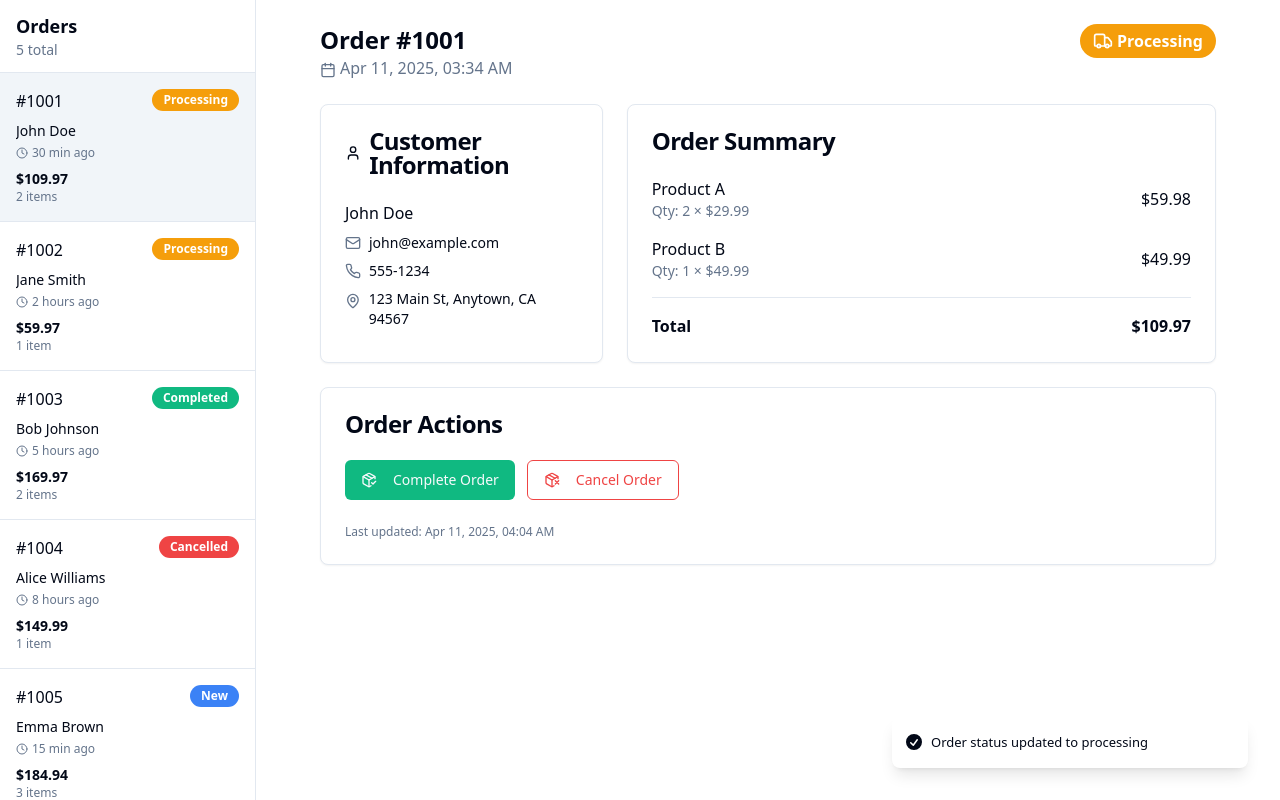
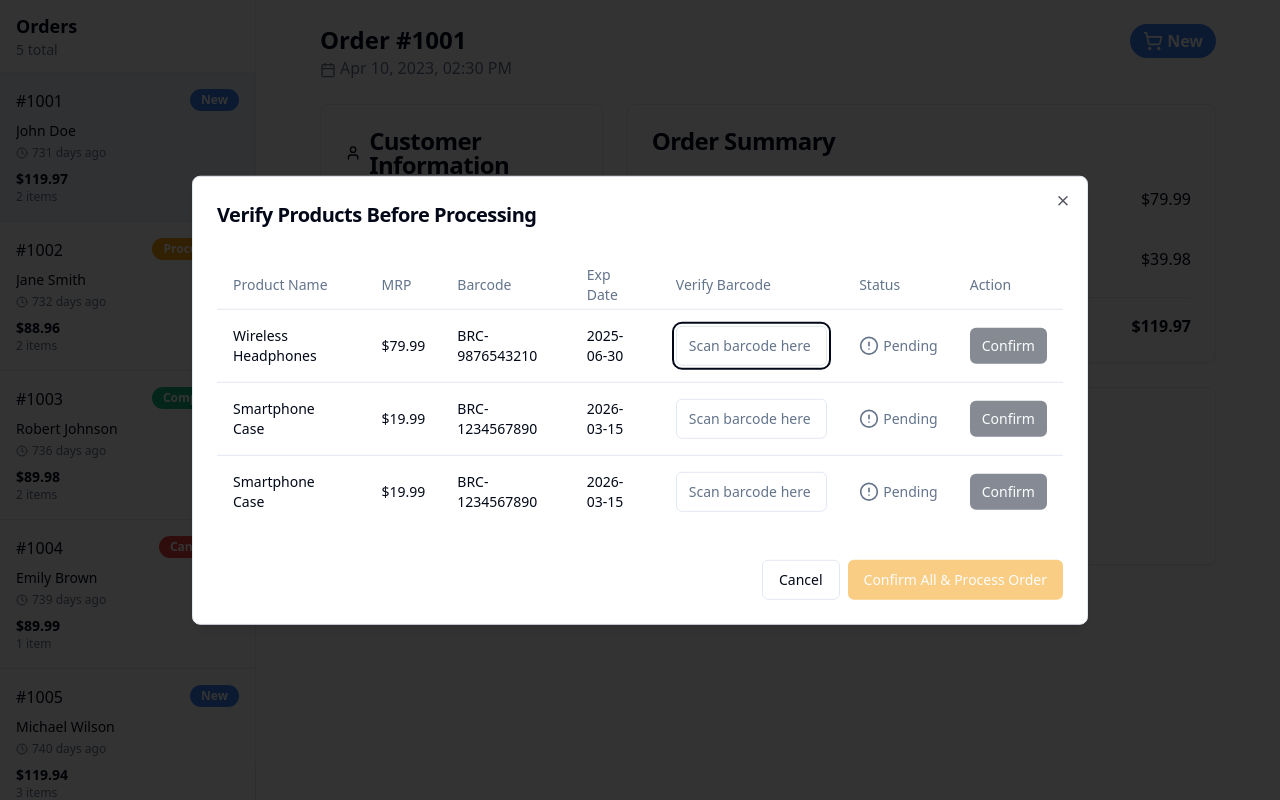
Before and after one commit to aswiiin95/order-vista-react, a React (Vite) app: page / in a window 1280 px wide. Both pictures are taken after a click on the button "Process Order". Built offline with nearby package versions, Linux system fonts and the light colour scheme.

Commit message:
feat: Add product verification dialog
Adds a dialog to verify product barcodes before processing an order, including fields for product details, barcode scanning, and validation. Also implements a "Confirm Order" button that is only enabled after all barcodes are verified.

```diff
--- a/src/components/OrderDetail.tsx
+++ b/src/components/OrderDetail.tsx
@@ -19,6 +19,7 @@ import {
   RefreshCw
 } from 'lucide-react';
 import { cn } from '@/lib/utils';
+import ProductVerificationDialog from './ProductVerificationDialog';
 
 type OrderDetailProps = {
   order: Order | null;
@@ -32,6 +33,7 @@ const OrderDetail: React.FC<OrderDetailProps> = ({
   onOrderUpdated
 }) => {
   const [updatingStatus, setUpdatingStatus] = React.useState<boolean>(false);
+  const [isVerificationDialogOpen, setIsVerificationDialogOpen] = React.useState<boolean>(false);
 
   const handleStatusUpdate = async (newStatus: OrderStatus) => {
     if (!order) return;
@@ -51,6 +53,19 @@ const OrderDetail: React.FC<OrderDetailProps> = ({
     } finally {
       setUpdatingStatus(false);
     }
+  };
+
+  const handleOpenVerificationDialog = () => {
+    setIsVerificationDialogOpen(true);
+  };
+
+  const handleCloseVerificationDialog = () => {
+    setIsVerificationDialogOpen(false);
+  };
+
+  const handleConfirmProcessing = async () => {
+    await handleStatusUpdate('processing');
+    setIsVerificationDialogOpen(false);
   };
 
   const formatDate = (dateString: string) => {
@@ -185,7 +200,7 @@ const OrderDetail: React.FC<OrderDetailProps> = ({
               {order.status === 'new' && (
                 <Button
                   variant="default"
-                  onClick={() => handleStatusUpdate('processing')}
+                  onClick={handleOpenVerificationDialog}
                   disabled={updatingStatus}
                   className="bg-order-processing hover:bg-amber-600"
                 >
@@ -236,6 +251,16 @@ const OrderDetail: React.FC<OrderDetailProps> = ({
           </CardFooter>
         </Card>
       </div>
+
+      {/* Product Verification Dialog */}
+      {order && (
+        <ProductVerificationDialog
+          isOpen={isVerificationDialogOpen}
+          onClose={handleCloseVerificationDialog}
+          onConfirm={handleConfirmProcessing}
+          items={order.items}
+        />
+      )}
     </div>
   );
 };
--- /dev/null
+++ b/src/components/ProductVerificationDialog.tsx
@@ -0,0 +1,211 @@
+
+import React, { useState, useEffect } from 'react';
+import {
+  Dialog,
+  DialogContent,
+  DialogHeader,
+  DialogTitle,
+  DialogFooter
+} from '@/components/ui/dialog';
+import { Button } from '@/components/ui/button';
+import { Input } from '@/components/ui/input';
+import { Table, TableBody, TableCell, TableHead, TableHeader, TableRow } from '@/components/ui/table';
+import { CheckCircle2, XCircle, RefreshCw, AlertCircle } from 'lucide-react';
+import { OrderItem } from '@/services/orderService';
+
+interface ProductVerificationDialogProps {
+  isOpen: boolean;
+  onClose: () => void;
+  onConfirm: () => void;
+  items: OrderItem[];
+}
+
+const ProductVerificationDialog: React.FC<ProductVerificationDialogProps> = ({
+  isOpen,
+  onClose,
+  onConfirm,
+  items
+}) => {
+  // State to track verification status for each item
+  const [verificationStatus, setVerificationStatus] = useState<Record<string, {
+    verified: boolean;
+    verifying: boolean;
+    scannedBarcode: string;
+    error: boolean;
+  }>>({});
+
+  // Initialize verification status for all items
+  useEffect(() => {
+    const initialStatus: Record<string, {
+      verified: boolean;
+      verifying: boolean;
+      scannedBarcode: string;
+      error: boolean;
+    }> = {};
+
+    items.forEach(item => {
+      initialStatus[item.id] = {
+        verified: false,
+        verifying: false,
+        scannedBarcode: '',
+        error: false
+      };
+    });
+
+    setVerificationStatus(initialStatus);
+  }, [items]);
+
+  // Check if all items are verified
+  const allItemsVerified = Object.values(verificationStatus).every(status => status.verified);
+
+  // Handle barcode input change
+  const handleBarcodeInput = (itemId: string, value: string) => {
+    setVerificationStatus(prev => ({
+      ...prev,
+      [itemId]: {
+        ...prev[itemId],
+        scannedBarcode: value,
+        error: false
+      }
+    }));
+  };
+
+  // Handle verify button click
+  const handleVerify = (item: OrderItem) => {
+    setVerificationStatus(prev => ({
+      ...prev,
+      [item.id]: {
+        ...prev[item.id],
+        verifying: true
+      }
+    }));
+
+    // Simulate verification process (in a real app, this might be an API call)
+    setTimeout(() => {
+      const isMatch = verificationStatus[item.id].scannedBarcode === item.barcode;
+
+      setVerificationStatus(prev => ({
+        ...prev,
+        [item.id]: {
+          ...prev[item.id],
+          verified: isMatch,
+          verifying: false,
+          error: !isMatch
+        }
+      }));
+    }, 500);
+  };
+
+  // Format date as YYYY-MM-DD
+  const formatDate = (dateString: string) => {
+    const date = new Date(dateString);
+    return date.toISOString().split('T')[0];
+  };
+
+  return (
+    <Dialog open={isOpen} onOpenChange={(open) => !open && onClose()}>
+      <DialogContent className="max-w-4xl max-h-[90vh] overflow-y-auto">
+        <DialogHeader>
+          <DialogTitle className="text-xl">Verify Products Before Processing</DialogTitle>
+        </DialogHeader>
+
+        <div className="py-4">
+          <Table>
+            <TableHeader>
+              <TableRow>
+                <TableHead>Product Name</TableHead>
+                <TableHead>MRP</TableHead>
+                <TableHead>Barcode</TableHead>
+                <TableHead>Exp Date</TableHead>
+                <TableHead>Verify Barcode</TableHead>
+                <TableHead>Status</TableHead>
+                <TableHead>Action</TableHead>
+              </TableRow>
+            </TableHeader>
+            <TableBody>
+              {items.map((item) => {
+                // Generate multiple rows based on quantity
+                const rows = [];
+                for (let i = 0; i < item.quantity; i++) {
+                  const itemKey = `${item.id}-${i}`;
+                  const status = verificationStatus[item.id] || {
+                    verified: false,
+                    verifying: false,
+                    scannedBarcode: '',
+                    error: false
+                  };
+
+                  rows.push(
+                    <TableRow key={itemKey}>
+                      <TableCell>{item.name}</TableCell>
+                      <TableCell>${item.price.toFixed(2)}</TableCell>
+                      <TableCell>{item.barcode || 'BC-' + item.id}</TableCell>
+                      <TableCell>{item.expDate ? formatDate(item.expDate) : '2024-12-31'}</TableCell>
+                      <TableCell>
+                        <Input
+                          placeholder="Scan barcode here"
+                          value={status.scannedBarcode}
+                          onChange={(e) => handleBarcodeInput(item.id, e.target.value)}
+                          className={status.error ? "border-red-500" : ""}
+                          disabled={status.verified}
+                        />
+                      </TableCell>
+                      <TableCell>
+                        {status.verified ? (
+                          <span className="flex items-center text-green-600">
+                            <CheckCircle2 className="h-5 w-5 mr-1" />
+                            Verified
+                          </span>
+                        ) : status.error ? (
+                          <span className="flex items-center text-red-600">
+                            <XCircle className="h-5 w-5 mr-1" />
+                            Invalid
+                          </span>
+                        ) : status.verifying ? (
+                          <span className="flex items-center text-amber-600">
+                            <RefreshCw className="h-5 w-5 mr-1 animate-spin" />
+                            Verifying
+                          </span>
+                        ) : (
+                          <span className="flex items-center text-muted-foreground">
+                            <AlertCircle className="h-5 w-5 mr-1" />
+                            Pending
+                          </span>
+                        )}
+                      </TableCell>
+                      <TableCell>
+                        <Button
+                          size="sm"
+                          onClick={() => handleVerify(item)}
+                          disabled={status.verified || !status.scannedBarcode || status.verifying}
+                        >
+                          Confirm
+                        </Button>
+                      </TableCell>
+                    </TableRow>
+                  );
+                }
+                return rows;
+              })}
+            </TableBody>
+          </Table>
+        </div>
+
+        <DialogFooter>
+          <Button variant="outline" onClick={onClose}>
+            Cancel
+          </Button>
+          <Button
+            onClick={onConfirm}
+            disabled={!allItemsVerified}
+            className="bg-order-processing hover:bg-amber-600"
+          >
+            Confirm All & Process Order
+          </Button>
+        </DialogFooter>
+      </DialogContent>
+    </Dialog>
+  );
+};
+
+export default ProductVerificationDialog;
--- a/src/services/orderService.ts
+++ b/src/services/orderService.ts
@@ -1,21 +1,24 @@
-
 export type OrderStatus = 'new' | 'processing' | 'completed' | 'cancelled';
 
 export interface OrderItem {
   id: string;
   name: string;
+  price: number;
   quantity: number;
-  price: number;
+  barcode?: string;
+  expDate?: string;
+}
+
+export interface Customer {
+  name: string;
+  email: string;
+  phone: string;
+  address?: string;
 }
 
 export interface Order {
   id: string;
-  customer: {
-    name: string;
-    email: string;
-    phone: string;
-    address?: string;
-  };
+  customer: Customer;
   items: OrderItem[];
   total: number;
   status: OrderStatus;
@@ -23,92 +26,93 @@ export interface Order {
   updatedAt: string;
 }
 
-// Mock data for orders
+// Mock data
 const mockOrders: Order[] = [
   {
     id: '1001',
     customer: {
       name: 'John Doe',
-      email: 'john@example.com',
-      phone: '555-1234',
-      address: '123 Main St, Anytown, CA 94567',
+      email: 'john.doe@example.com',
+      phone: '(123) 456-7890',
+      address: '123 Main St, Anytown, CA 12345'
     },
     items: [
-      { id: 'item1', name: 'Product A', quantity: 2, price: 29.99 },
-      { id: 'item2', name: 'Product B', quantity: 1, price: 49.99 },
+      { id: '1', name: 'Wireless Headphones', price: 79.99, quantity: 1, barcode: 'BRC-9876543210', expDate: '2025-06-30' },
+      { id: '2', name: 'Smartphone Case', price: 19.99, quantity: 2, barcode: 'BRC-1234567890', expDate: '2026-03-15' }
     ],
-    total: 109.97,
+    total: 119.97,
     status: 'new',
-    createdAt: new Date(Date.now() - 1000 * 60 * 30).toISOString(), // 30 mins ago
-    updatedAt: new Date(Date.now() - 1000 * 60 * 30).toISOString(),
+    createdAt: '2023-04-10T14:30:00Z',
+    updatedAt: '2023-04-10T14:30:00Z'
   },
   {
     id: '1002',
     customer: {
       name: 'Jane Smith',
-      email: 'jane@example.com',
-      phone: '555-5678',
-      address: '456 Oak St, Somewhere, NY 10001',
+      email: 'jane.smith@example.com',
+      phone: '(987) 654-3210',
+      address: '456 Oak Ave, Somewhere, NY 54321'
     },
     items: [
-      { id: 'item3', name: 'Product C', quantity: 3, price: 19.99 },
+      { id: '3', name: 'Bluetooth Speaker', price: 49.99, quantity: 1, barcode: 'BRC-5678901234', expDate: '2024-12-31' },
+      { id: '4', name: 'USB-C Cable', price: 12.99, quantity: 3, barcode: 'BRC-6789012345', expDate: '2027-01-10' }
     ],
-    total: 59.97,
+    total: 88.96,
     status: 'processing',
-    createdAt: new Date(Date.now() - 1000 * 60 * 60 * 2).toISOString(), // 2 hours ago
-    updatedAt: new Date(Date.now() - 1000 * 60 * 45).toISOString(), // 45 mins ago
+    createdAt: '2023-04-09T10:15:00Z',
+    updatedAt: '2023-04-09T16:45:00Z'
   },
   {
     id: '1003',
     customer: {
-      name: 'Bob Johnson',
-      email: 'bob@example.com',
-      phone: '555-9012',
-      address: '789 Pine St, Nowhere, TX 75001',
+      name: 'Robert Johnson',
+      email: 'robert.johnson@example.com',
+      phone: '(555) 123-4567',
+      address: '789 Pine Blvd, Elsewhere, TX 67890'
     },
     items: [
-      { id: 'item4', name: 'Product D', quantity: 1, price: 99.99 },
-      { id: 'item5', name: 'Product E', quantity: 2, price: 34.99 },
+      { id: '5', name: 'Wireless Mouse', price: 29.99, quantity: 1, barcode: 'BRC-7890123456', expDate: '2025-09-22' },
+      { id: '6', name: 'Keyboard', price: 59.99, quantity: 1, barcode: 'BRC-8901234567', expDate: '2025-10-15' }
     ],
-    total: 169.97,
+    total: 89.98,
     status: 'completed',
-    createdAt: new Date(Date.now() - 1000 * 60 * 60 * 5).toISOString(), // 5 hours ago
-    updatedAt: new Date(Date.now() - 1000 * 60 * 60 * 1).toISOString(), // 1 hour ago
+    createdAt: '2023-04-05T09:30:00Z',
+    updatedAt: '2023-04-07T11:20:00Z'
   },
   {
     id: '1004',
     customer: {
-      name: 'Alice Williams',
-      email: 'alice@example.com',
-      phone: '555-3456',
-      address: '321 Maple St, Elsewhere, FL 33101',
+      name: 'Emily Brown',
+      email: 'emily.brown@example.com',
+      phone: '(333) 444-5555',
+      address: '101 Maple Dr, Nowhere, FL 13579'
     },
     items: [
-      { id: 'item6', name: 'Product F', quantity: 1, price: 149.99 },
+      { id: '7', name: 'External Hard Drive', price: 89.99, quantity: 1, barcode: 'BRC-9012345678', expDate: '2026-05-18' }
     ],
-    total: 149.99,
+    total: 89.99,
     status: 'cancelled',
-    createdAt: new Date(Date.now() - 1000 * 60 * 60 * 8).toISOString(), // 8 hours ago
-    updatedAt: new Date(Date.now() - 1000 * 60 * 60 * 7).toISOString(), // 7 hours ago
+    createdAt: '2023-04-02T15:45:00Z',
+    updatedAt: '2023-04-03T08:10:00Z'
   },
   {
     id: '1005',
     customer: {
-      name: 'Emma Brown',
-      email: 'emma@example.com',
-      phone: '555-7890',
-      address: '654 Cedar St, Someplace, WA 98001',
+      name: 'Michael Wilson',
+      email: 'michael.wilson@example.com',
+      phone: '(777) 888-9999',
+      address: '222 Birch St, Somewhere Else, WA 24680'
     },
     items: [
-      { id: 'item7', name: 'Product G', quantity: 2, price: 39.99 },
-      { id: 'item8', name: 'Product H', quantity: 1, price: 59.99 },
-      { id: 'item9', name: 'Product I', quantity: 3, price: 14.99 },
+      { id: '8', name: 'Wireless Earbuds', price: 49.99, quantity: 1, barcode: 'BRC-0123456789', expDate: '2025-11-30' },
+      { id: '9', name: 'Phone Charger', price: 24.99, quantity: 2, barcode: 'BRC-2345678901', expDate: '2026-01-20' },
+      { id: '10', name: 'Screen Protector', price: 9.99, quantity: 3, barcode: 'BRC-3456789012', expDate: '2027-02-25' }
     ],
-    total: 184.94,
+    total: 119.94,
     status: 'new',
-    createdAt: new Date(Date.now() - 1000 * 60 * 15).toISOString(), // 15 mins ago
-    updatedAt: new Date(Date.now() - 1000 * 60 * 15).toISOString(),
-  },
+    createdAt: '2023-04-01T12:00:00Z',
+    updatedAt: '2023-04-01T12:00:00Z'
+  }
 ];
 
 // Simulate API call delay
```
